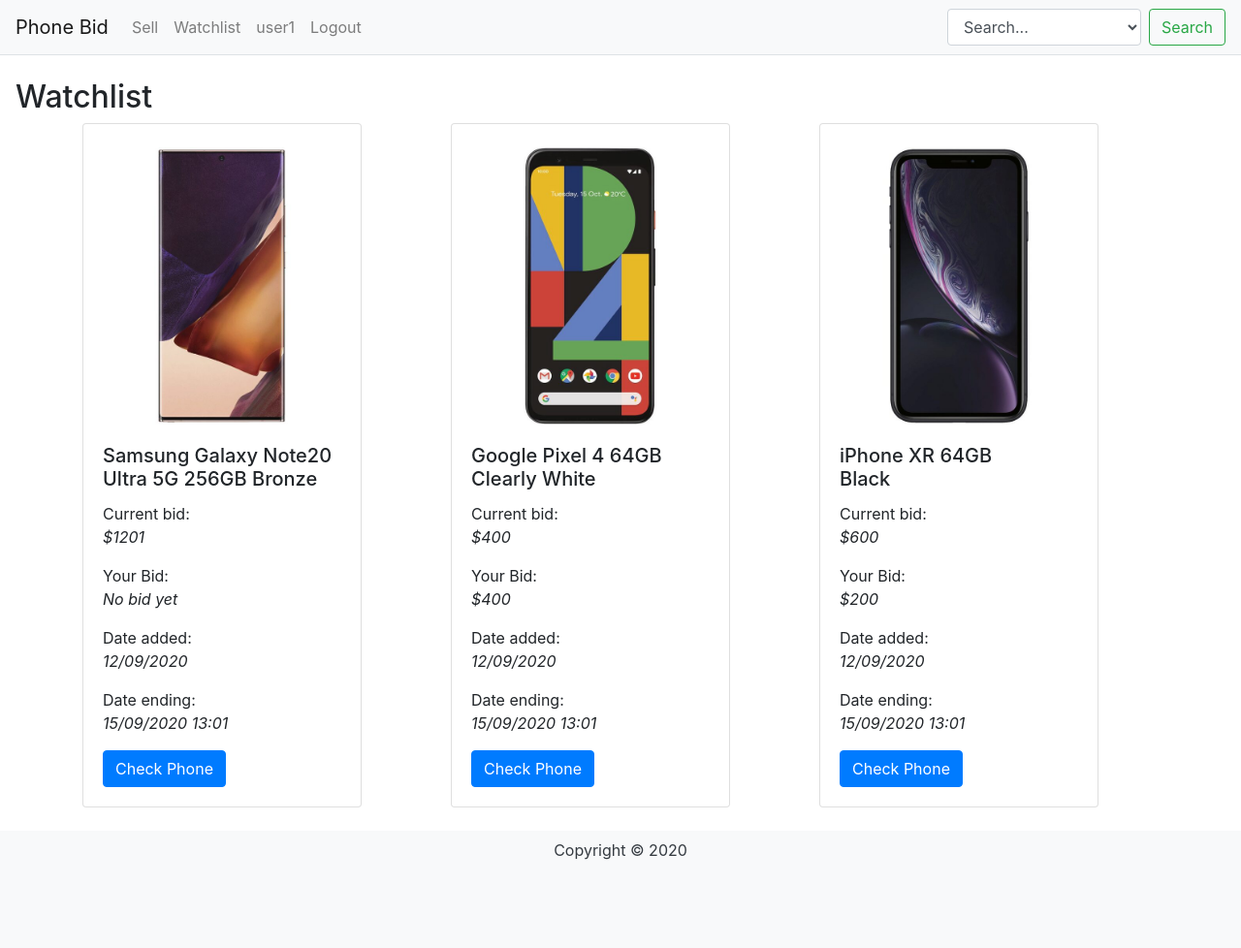
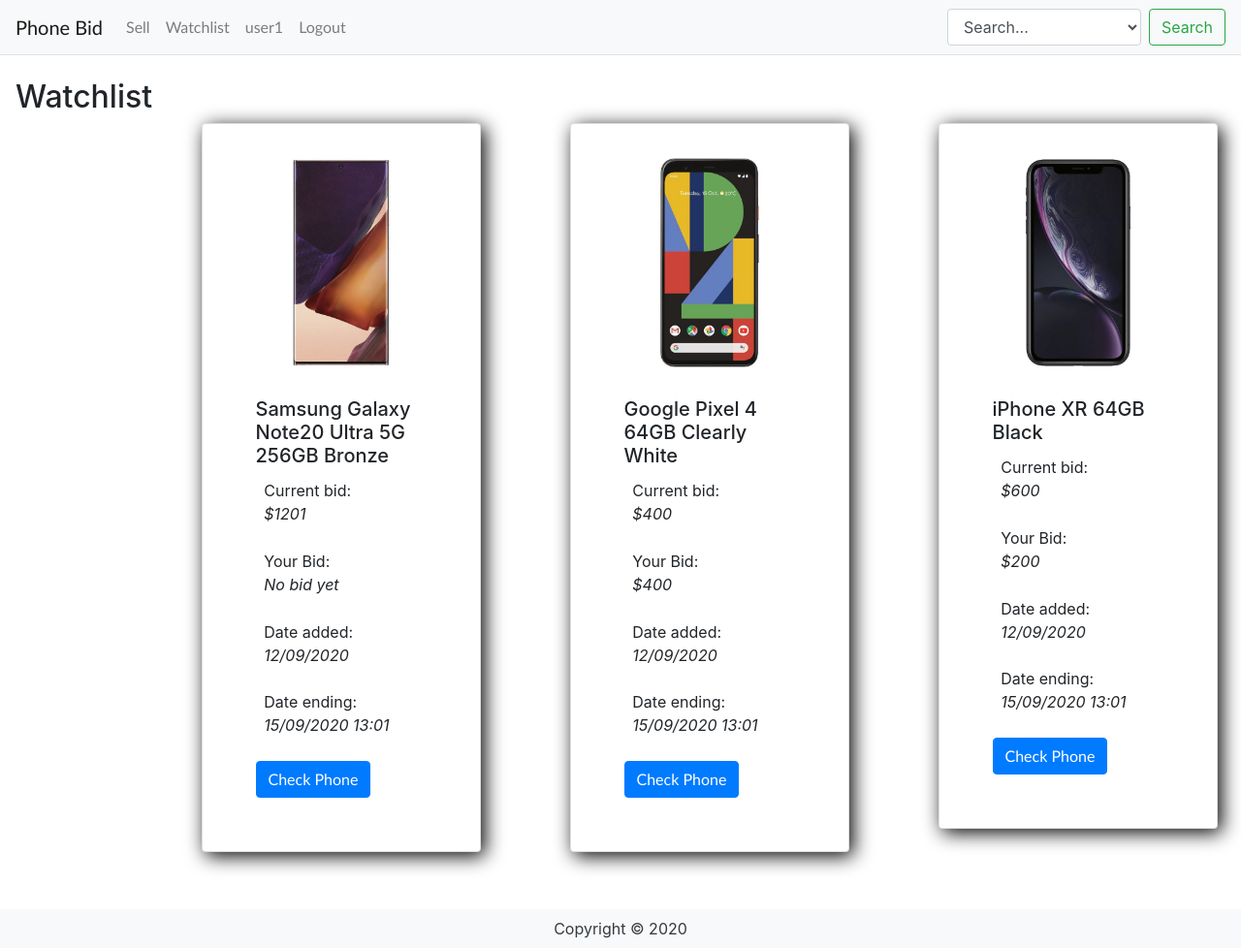
Before and after one commit to marty-qut/IAB207-Group-35, a Flask app: page /watchlist in a window 1280 px wide. Shown: the whole page at 97% size. Before the commit the page ends 887 px from the top, so only its background shows below. Run offline with Flask 2, Linux system fonts and the light colour scheme; a user stored in the database is signed in; some libraries are stand-ins or nearby versions.

Commit message:
CSS added

```diff
--- a/auction/templates/Watchlist.html
+++ b/auction/templates/Watchlist.html
@@ -1,6 +1,28 @@
 {% extends 'base.html' %}
 
     {% block content %}
+  <style>
+  /*card styling*/
+  .card {
+      box-shadow: 4px 4px 20px black; /* shadow */
+      padding-right: 10%;
+      padding-left: 10%;
+      padding-bottom:10%;
+      margin-left: 35%;
+      margin-bottom: 10%;
+    }
+  .card-text {
+    padding-bottom: 5%; /* padding */
+    padding-left:5%;
+    padding-right:5%;
+  }
+  img {
+        padding-top:5%;
+        padding-bottom:5%;
+        width: 100%;
+  }
+  </style>
+
        <!-- Watchlist Section -->
     <div class="ml-3"><h2 style="width: 18rem;">Watchlist</h2></div>
 
--- a/auction/templates/base.html
+++ b/auction/templates/base.html
@@ -12,6 +12,15 @@
 
     <title>PhoneBid</title>
 </head>
+
+<!--CSS-->
+<style>
+    a {
+        font-family: 'Gill Sans', 'Gill Sans MT', Calibri, 'Trebuchet MS', sans-serif;
+    }
+
+
+</style>
 
 <body>
 
```
Also changed, not shown: auction/templates/index.html (+13 -0 lines).
